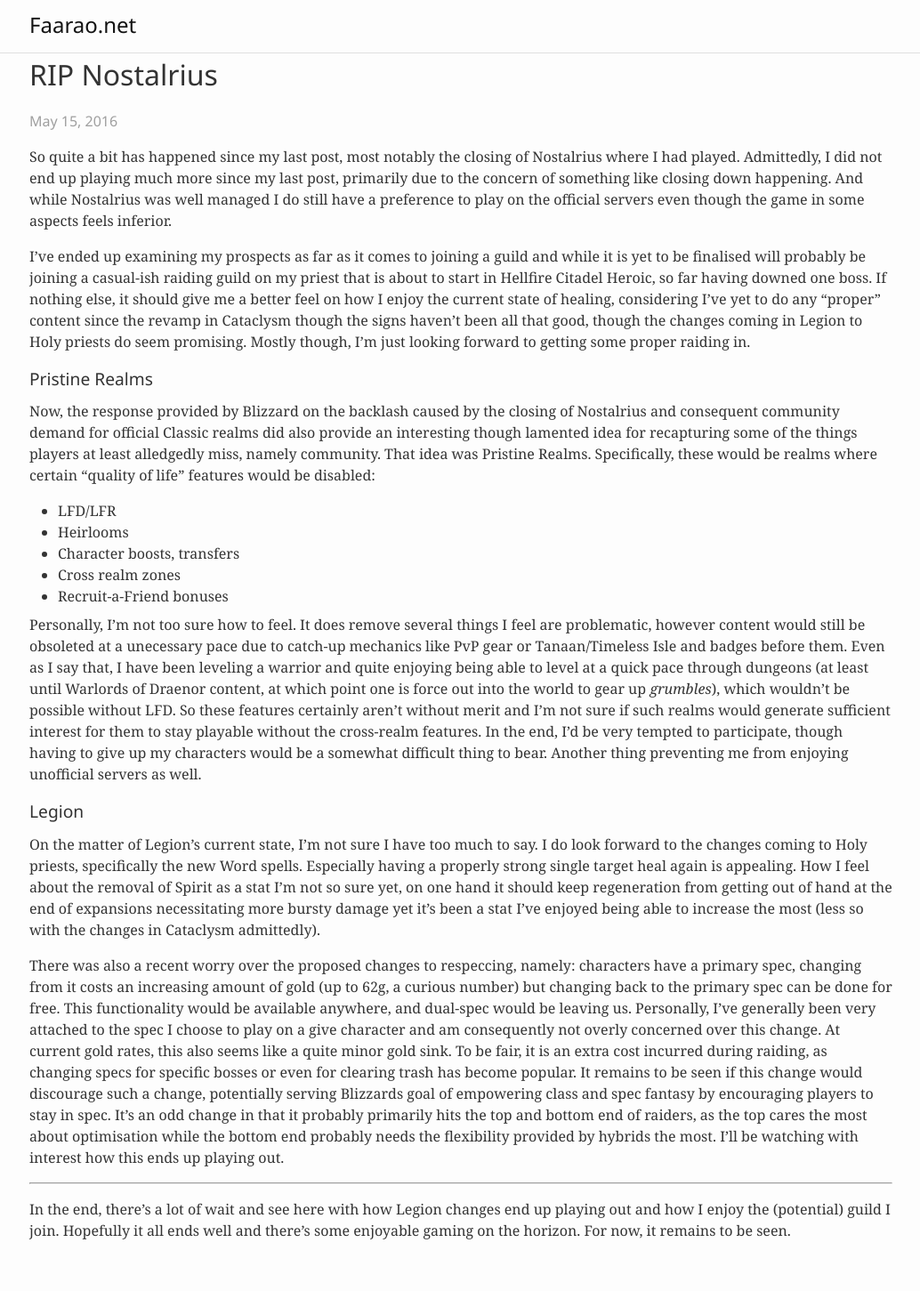
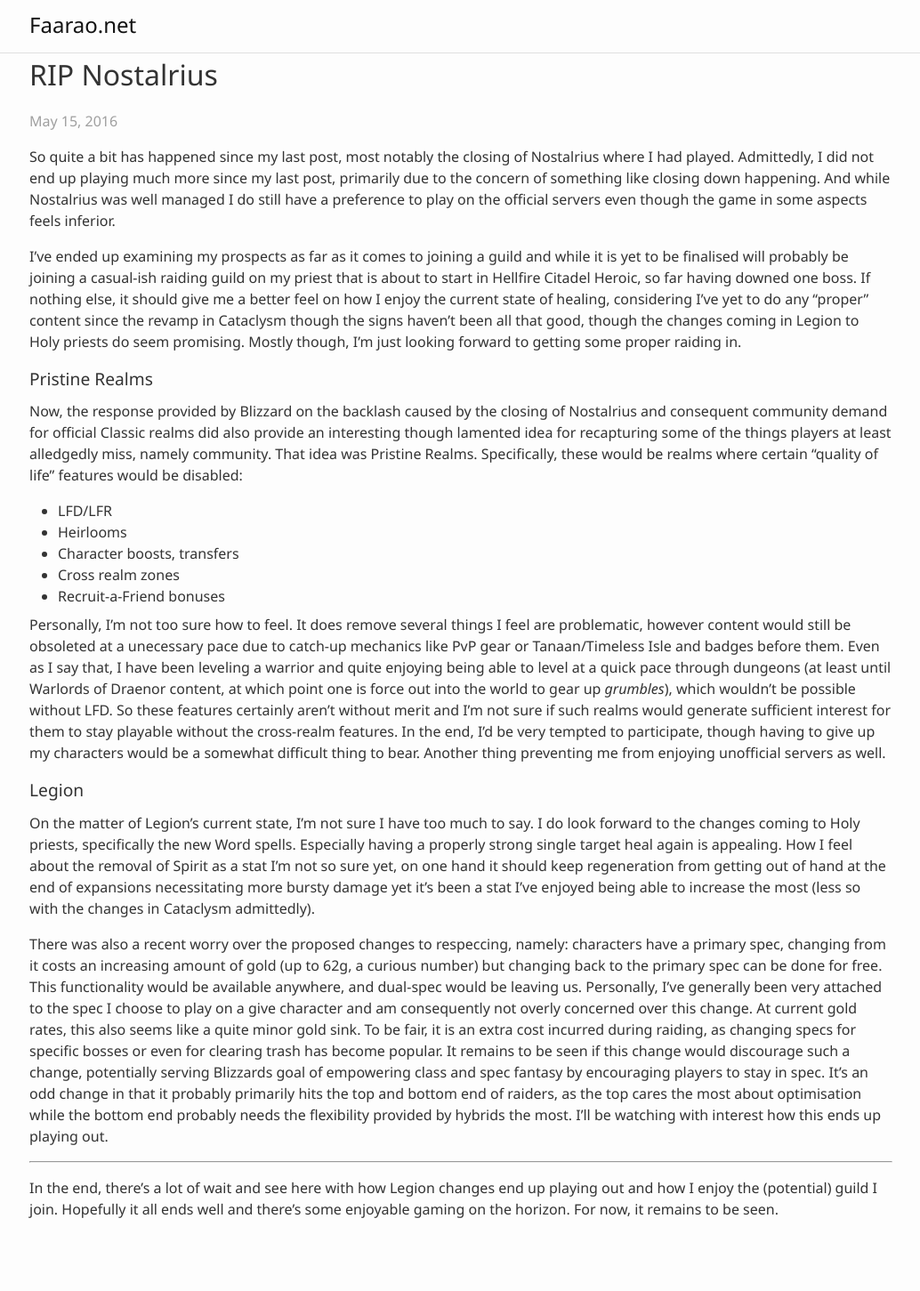
Before and after one commit to Eilyra/blog, a Jekyll site: the page built from _posts/2016-05-15-nostalrius.md, in a window 1280 px wide. Shown: the whole page at 89% size, without its empty margins (122-1156 px from the left). Built offline with Jekyll 4.4.1, drawn with Linux system fonts in a browser that asks for light colours; after the commit the page ends 1427 px from its top, so only the background shows below that.

Commit message:
Reverted body text to sans-serif

```diff
--- a/css/main.scss
+++ b/css/main.scss
@@ -149,12 +149,6 @@
 .post-content {
   ul {
     margin-left: 2em;
-    li {
-      font-family: Georgia, serif;
-    }
-  }
-  p {
-    font-family: Georgia, serif;
   }
 }
 
```
